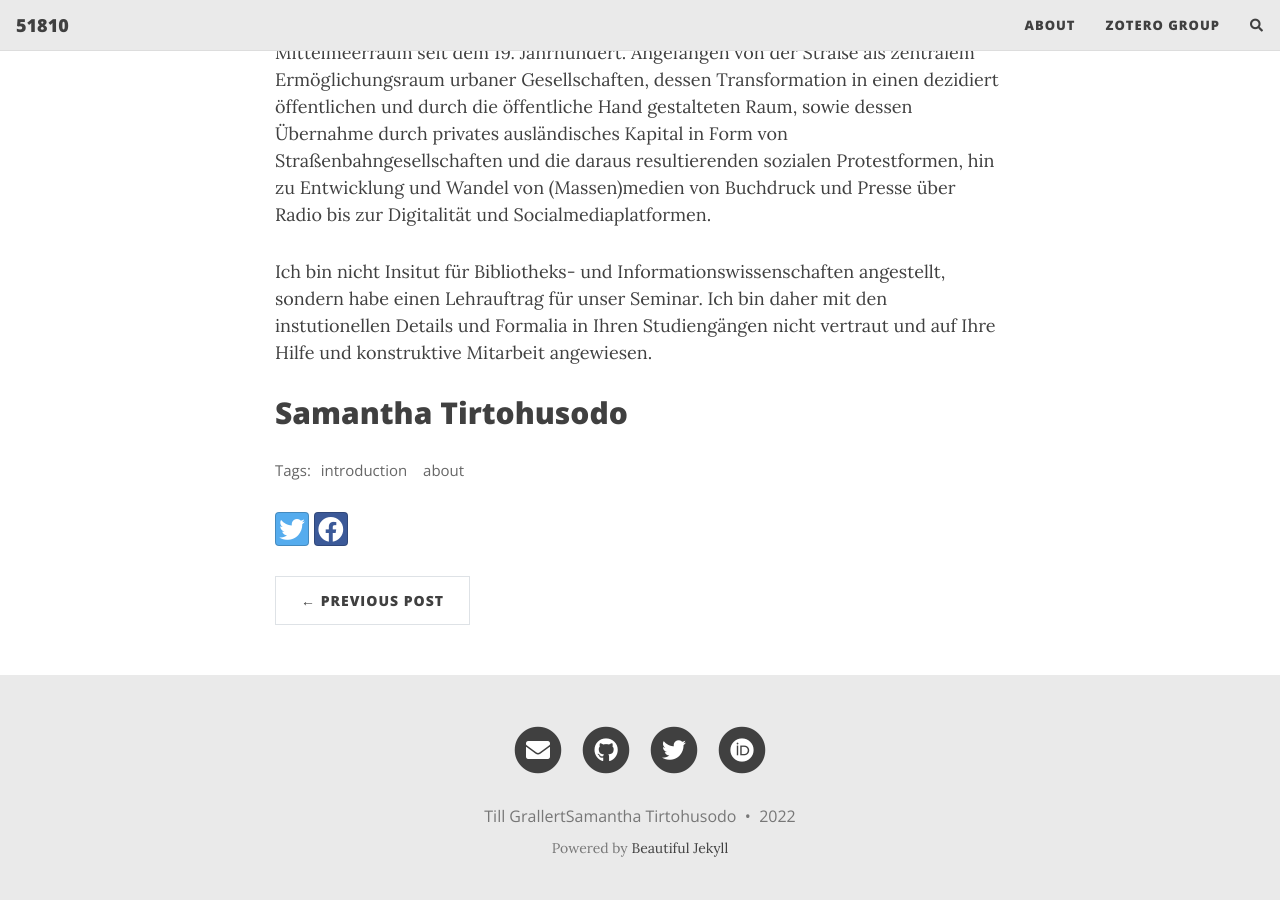
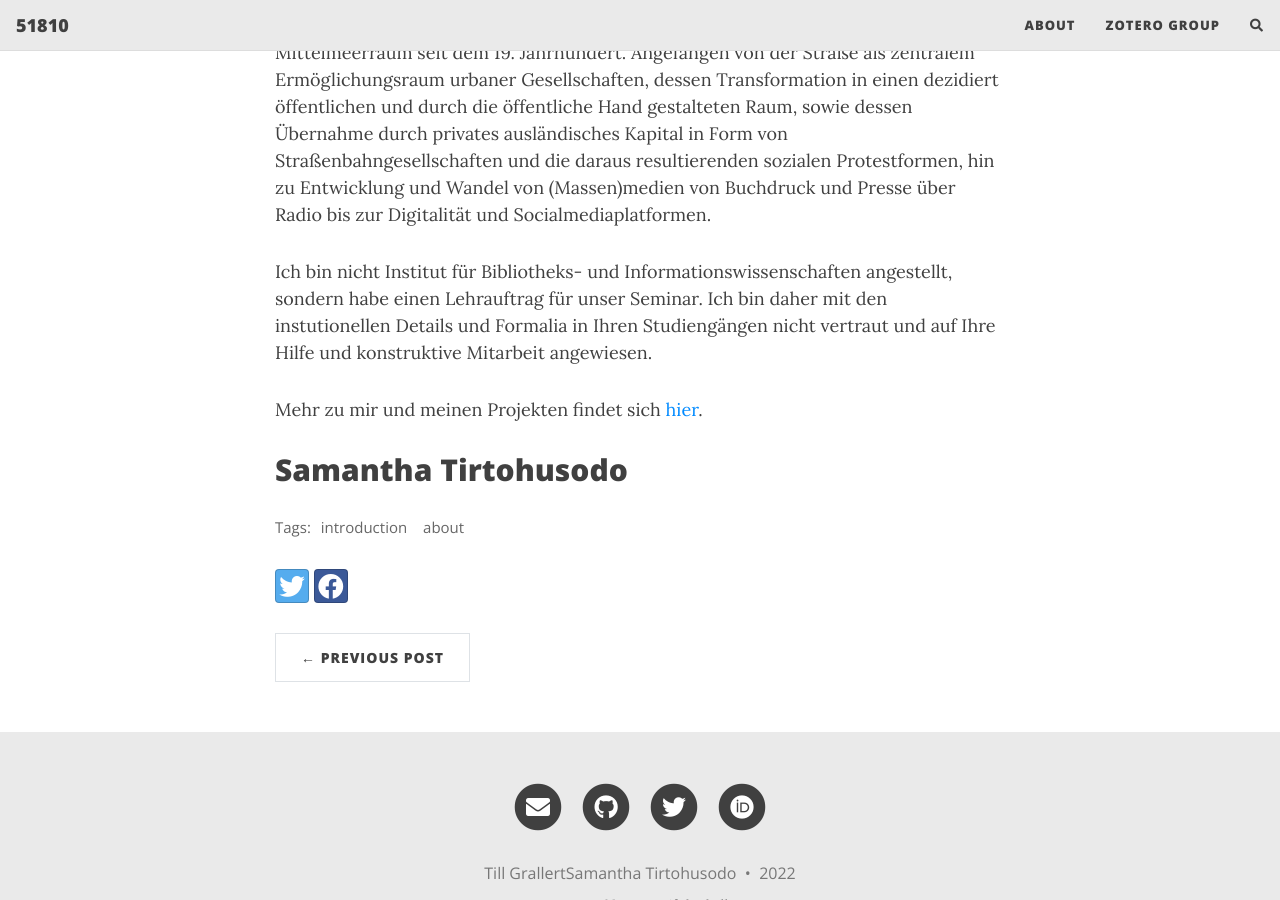
Before and after one commit to tillgrallert/51810-alles-nur-spielerei, a Jekyll site: the page built from _posts/2022-10-19-willkommen.md, in a window 1280 px wide and 900 px high, scrolled down 958 px. Built offline with Jekyll 4.4.1, drawn with Linux system fonts in a browser that asks for light colours; nearby versions of some CDN libraries; comment, search, counter and statistics services are not loaded.

Commit message:
fixed typo

```diff
--- a/_posts/2022-10-19-willkommen.md
+++ b/_posts/2022-10-19-willkommen.md
@@ -19,6 +19,8 @@ Ich habe in Berlin und London Islamwissenschaft, Judaistik, VWL und Geschichte s
 
 Meine Forschung und Lehre fokussiert auf die Sozialgeschichte von Infrastrukturen und Technologien im mehrheitlich arabisch-sprachigen östlichen und südlichen Mittelmeerraum seit dem 19. Jahrhundert. Angefangen von der Straße als zentralem Ermöglichungsraum urbaner Gesellschaften, dessen Transformation in einen dezidiert öffentlichen und durch die öffentliche Hand gestalteten Raum, sowie dessen Übernahme durch privates ausländisches Kapital in Form von Straßenbahngesellschaften und die daraus resultierenden sozialen Protestformen, hin zu Entwicklung und Wandel von (Massen)medien von Buchdruck und Presse über Radio bis zur Digitalität und Socialmediaplatformen.
 
-Ich bin nicht Insitut für Bibliotheks- und Informationswissenschaften angestellt, sondern habe einen Lehrauftrag für unser Seminar. Ich bin daher mit den instutionellen Details und Formalia in Ihren Studiengängen nicht vertraut und auf Ihre Hilfe und konstruktive Mitarbeit angewiesen.
+Ich bin nicht Institut für Bibliotheks- und Informationswissenschaften angestellt, sondern habe einen Lehrauftrag für unser Seminar. Ich bin daher mit den instutionellen Details und Formalia in Ihren Studiengängen nicht vertraut und auf Ihre Hilfe und konstruktive Mitarbeit angewiesen.
+
+Mehr zu mir und meinen Projekten findet sich [hier](https://tillgrallert.github.io).
 
 ## Samantha Tirtohusodo
```
